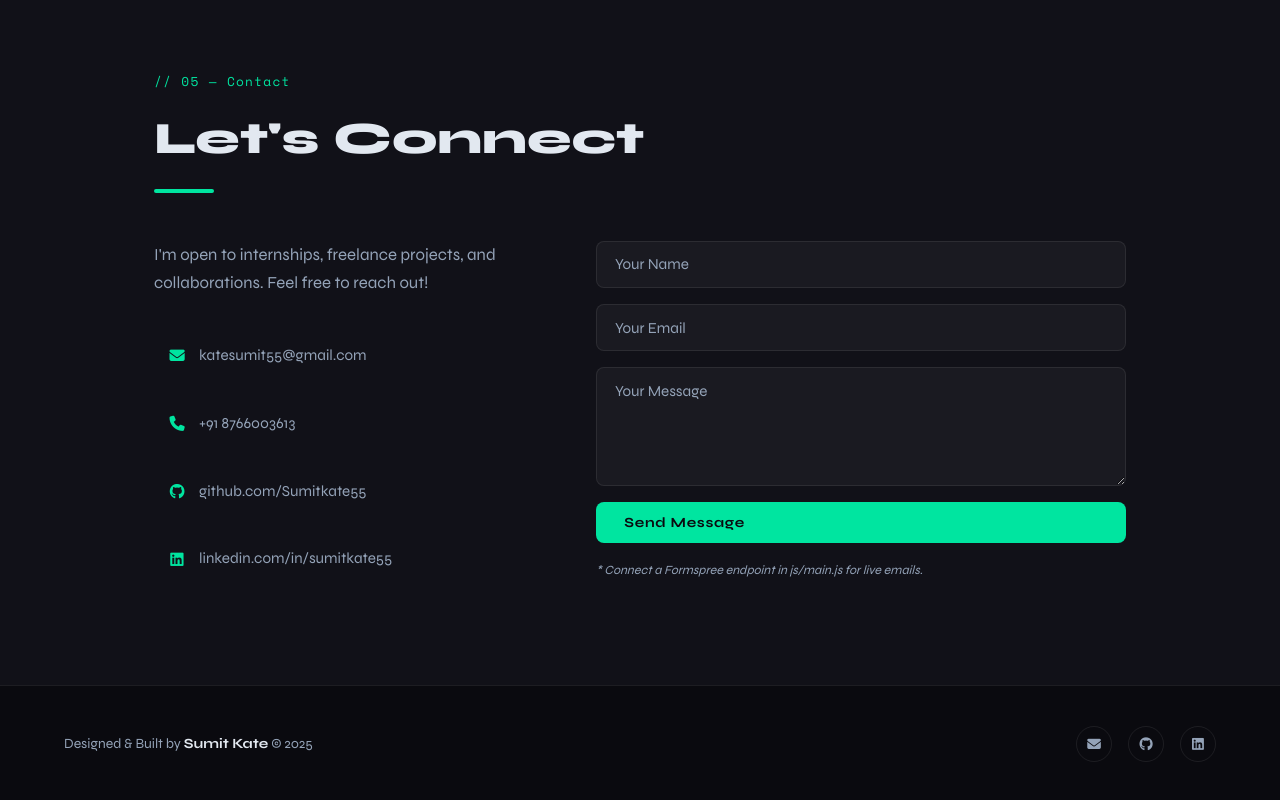
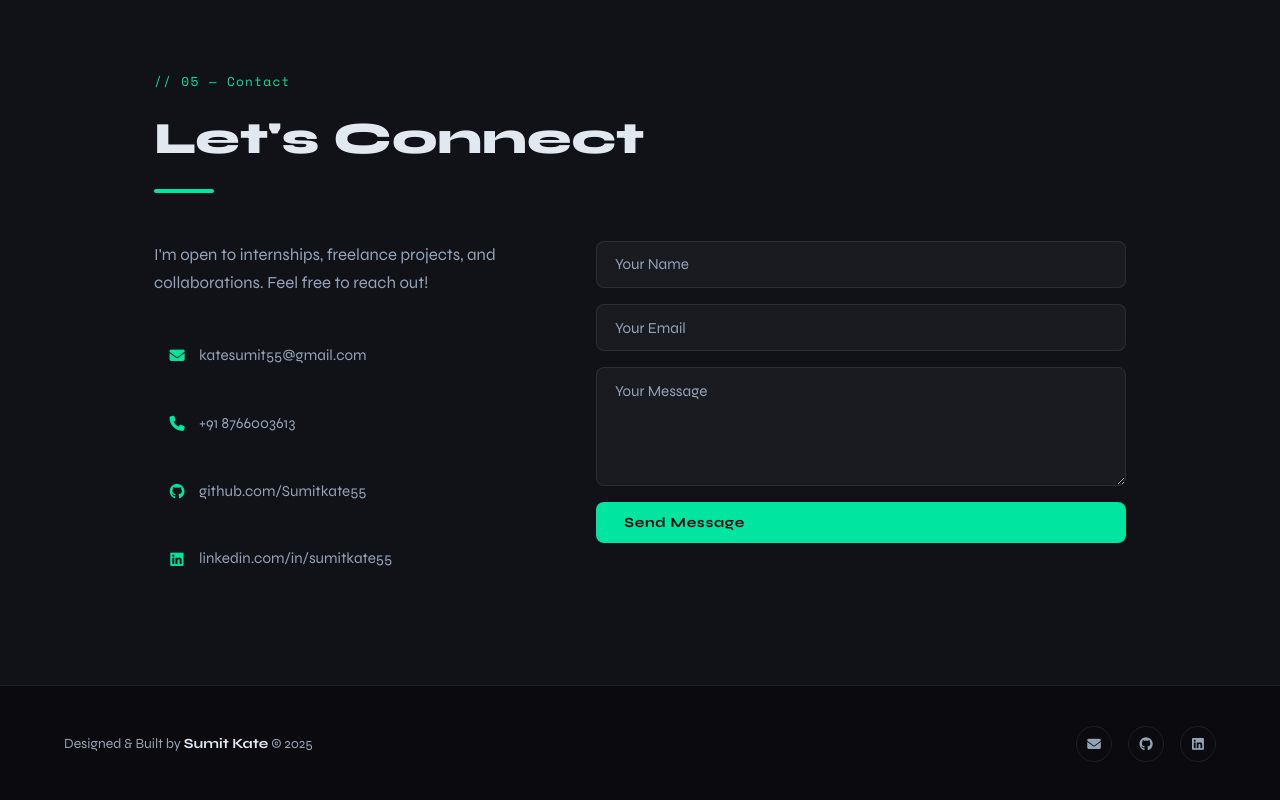
Before and after one commit to Sumitkate55/sumit-kate-portfolio, a plain HTML site: page index.html in a window 1280 px wide. Shown: the part 3890-4690 px from the top of the page. Drawn offline with nearby package versions, Linux system fonts and the light colour scheme.

Commit message:
Remove Formspree setup note

```diff
--- a/index.html
+++ b/index.html
@@ -169,7 +169,6 @@
           <input type="email" name="email" placeholder="Your Email" required />
           <textarea name="message" placeholder="Your Message" rows="5" required></textarea>
           <button type="submit" class="btn btn-primary">Send Message</button>
-          <p class="form-note">* Connect a Formspree endpoint in js/main.js for live emails.</p>
         </form>
       </div>
     </div>
```
